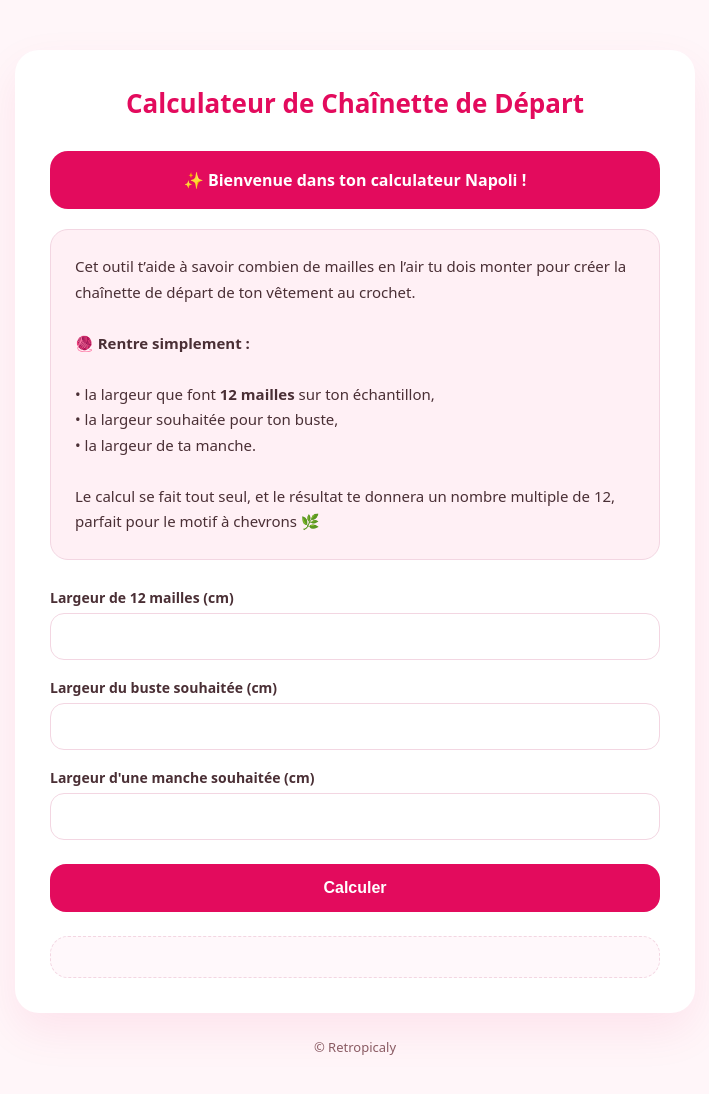
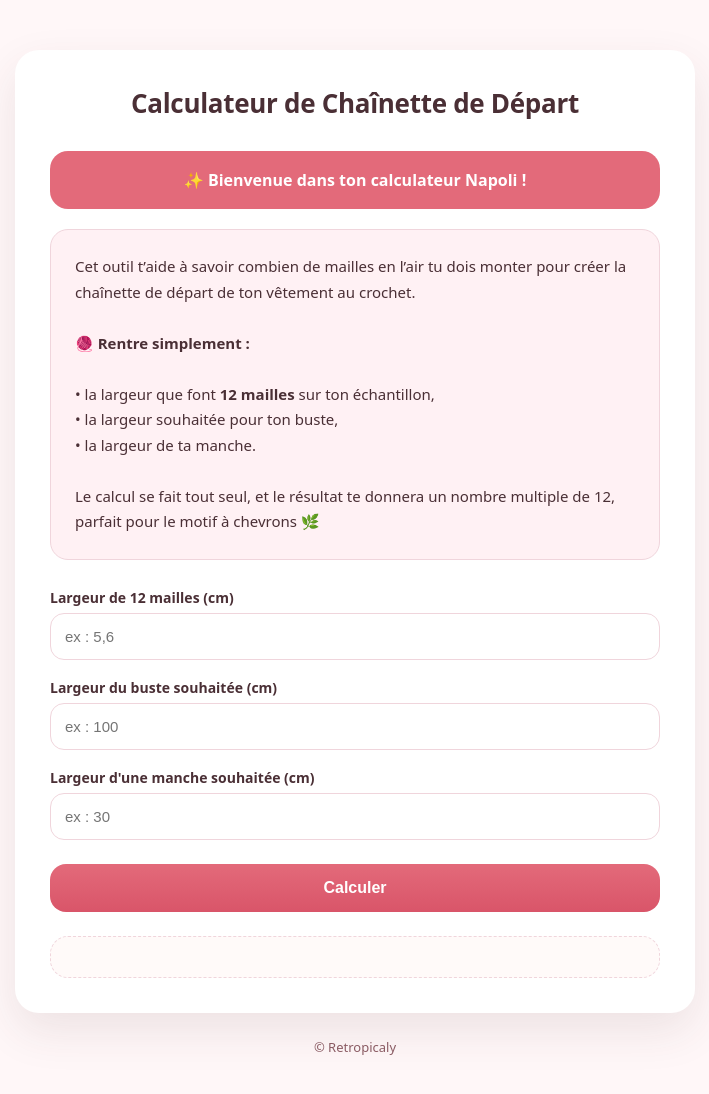
Before and after one commit to retrocreativia/calculateur-chainette-napoli-test, a plain HTML site: page index.html in a window 1280 px wide. Shown: the whole page, without its empty margins (285-994 px from the left). Drawn offline with Linux system fonts and the light colour scheme.

Commit message:
Update index.html

```diff
--- a/index.html
+++ b/index.html
@@ -4,20 +4,28 @@
   <meta charset="UTF-8" />
   <title>Calculateur de Chaînette de Départ</title>
   <meta name="viewport" content="width=device-width, initial-scale=1.0" />
+  <link rel="icon" href="favicon.ico" type="image/x-icon" />
 
   <style>
     :root{
-      --bg:#fff6f9;
+      /* Fond et carte : chaleureux, pas froid */
+      --bg:#fff7f8;          /* crème rosé */
       --card:#ffffff;
+
+      /* Texte : brun rosé (plus doux que noir) */
       --text:#4a2f35;
-      --border:#f3d6e2;
 
-      --accent:#E30B5D;       /* ROSE NAPOLI */
-      --accent-dark:#c1094f;  /* hover bouton */
+      /* Bordures : rose très clair */
+      --border:#f0d5dc;
 
-      --info:#fff0f5;
+      /* Couleurs principales : rose Napoli */
+      --accent:#e36a7a;      /* rose chaud */
+      --accent2:#d95569;     /* rose un peu plus soutenu */
 
-      --shadow:0 18px 45px rgba(227,11,93,.08);
+      /* Blocs */
+      --info:#fff1f4;        /* rose très très clair (lisible) */
+
+      --shadow:0 18px 45px rgba(74,47,53,.10);
       --radius:24px;
     }
 
@@ -33,7 +41,7 @@
 
     .container{
       max-width:680px;
-      margin:auto;
+      margin:0 auto;
     }
 
     .card{
@@ -47,8 +55,9 @@
       text-align:center;
       margin:0 0 30px;
       font-size:26px;
-      font-weight:800;
-      color:var(--accent);
+      letter-spacing:-0.3px;
+      color:var(--text);
+      font-weight:700;
     }
 
     .bloc-welcome{
@@ -88,11 +97,12 @@
       outline:none;
       transition:.2s;
       background:#fff;
+      color:var(--text);
     }
 
     input:focus{
       border-color:var(--accent);
-      box-shadow:0 0 0 4px rgba(227,11,93,.15);
+      box-shadow:0 0 0 4px rgba(227,106,122,.20);
     }
 
     button{
@@ -105,24 +115,22 @@
       font-weight:800;
       color:#fff;
       cursor:pointer;
-      background:var(--accent);
+      background:linear-gradient(180deg,var(--accent),var(--accent2));
       transition:.2s;
     }
 
-    button:hover{
-      background:var(--accent-dark);
-      transform:translateY(-2px);
-    }
+    button:hover{ transform:translateY(-2px); }
 
     .result{
       margin-top:24px;
       padding:20px;
       border-radius:18px;
-      background:#fff8fb;
+      background:#fffaf9; /* très léger, pas blanc froid */
       border:1px dashed var(--border);
       font-size:15px;
       line-height:1.6;
       min-height:24px;
+      color:var(--text);
     }
 
     .footer{
@@ -140,9 +148,7 @@
 
       <h1>Calculateur de Chaînette de Départ</h1>
 
-      <div class="bloc-welcome">
-        ✨ Bienvenue dans ton calculateur Napoli !
-      </div>
+      <div class="bloc-welcome">✨ Bienvenue dans ton calculateur Napoli !</div>
 
       <div class="bloc-info">
         Cet outil t’aide à savoir combien de mailles en l’air tu dois monter pour créer la chaînette de départ de ton vêtement au crochet.
@@ -155,13 +161,13 @@
       </div>
 
       <label for="echantillon">Largeur de 12 mailles (cm)</label>
-      <input type="number" id="echantillon" step="0.1" />
+      <input type="number" id="echantillon" placeholder="ex : 5,6" step="0.1" />
 
       <label for="buste">Largeur du buste souhaitée (cm)</label>
-      <input type="number" id="buste" />
+      <input type="number" id="buste" placeholder="ex : 100" />
 
       <label for="manche">Largeur d'une manche souhaitée (cm)</label>
-      <input type="number" id="manche" />
+      <input type="number" id="manche" placeholder="ex : 30" />
 
       <button type="button" onclick="calculer()">Calculer</button>
 
```
